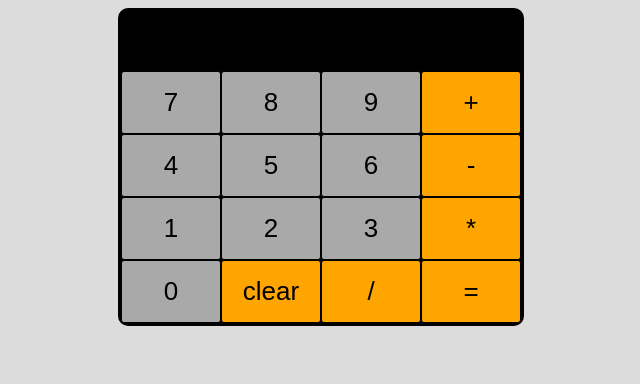
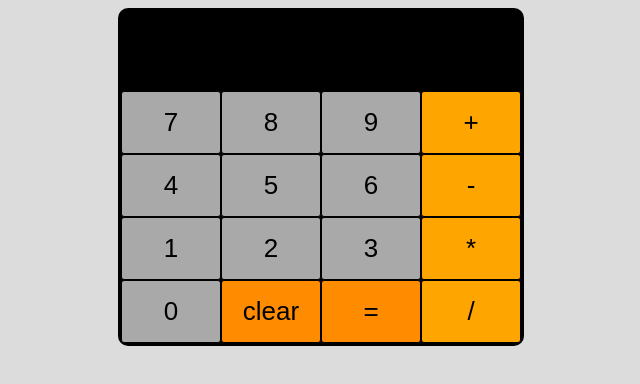
Before and after one commit to SpectralSoundDesign/Calculator, a plain HTML site: page index.html in a window 1280 px wide. Shown: the whole page, without its empty margins (319-959 px from the left). Drawn offline with Linux system fonts and the light colour scheme.

Commit message:
changed button colors and display padding

```diff
--- a/index.html
+++ b/index.html
@@ -28,8 +28,8 @@
             <button class="op-btns" id="multiply">*</button>
             <button class="num-btns" id="num-0">0</button>
             <button class="clear-btn" id="clear">clear</button>
+            <button class="equals-btn" id="equals">=</button>
             <button class="op-btns" id="divide">/</button>
-            <button class="equals-btn" id="equals">=</button>
 
         </div>
     </div>
--- a/styles.css
+++ b/styles.css
@@ -23,8 +23,10 @@ body {
     height: 50px;
     font-size: 48px;
     color: white;
-    margin-bottom: 10px;
+    margin-bottom: 5px;
     margin-right: 10px;
+    padding: 10px;
+    margin-top: 5px;
 }
 
 .buttons {
@@ -48,12 +50,19 @@ button {
     border-radius: 3px;
 }
 
-.op-btns,
-.clear-btn,
-.equals-btn {
+.op-btns {
     background: orange;
     border-style: none;
     border-style: solid;
     border-width: 1px;
     border-radius: 3px;
 }
+
+.clear-btn,
+.equals-btn {
+    background: darkorange;
+    border-style: none;
+    border-style: solid;
+    border-width: 1px;
+    border-radius: 3px;
+}
```
